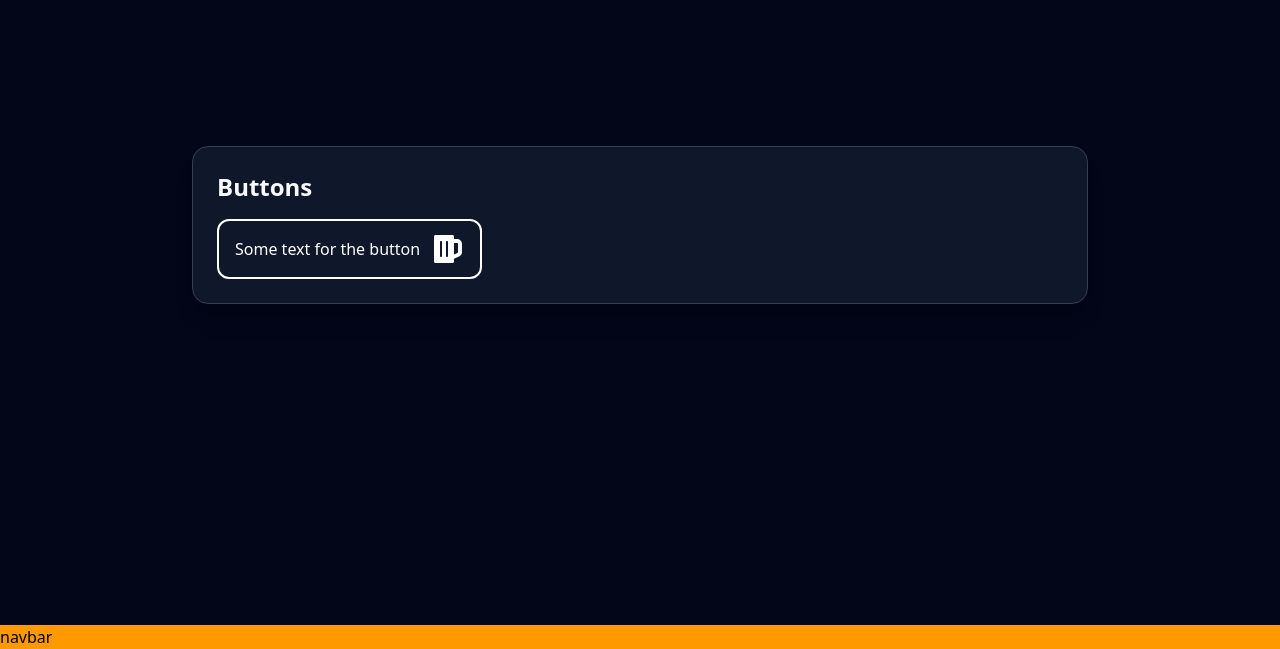
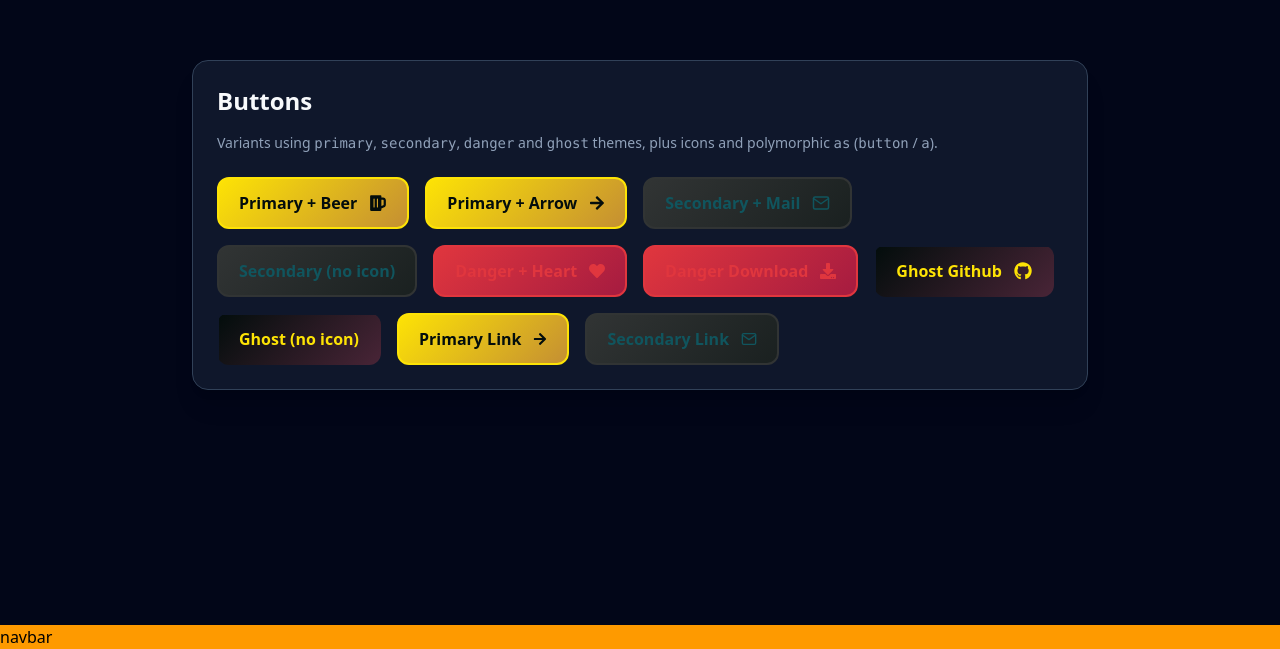
Before and after one commit to humbertoragazzini/primalport-rebuild, a Next.js app: page /components in a window 1280 px wide. Shown: the part 5523-6172 px from the top of the page. Built offline with nearby package versions, Linux system fonts and the light colour scheme.

Commit message:
addeed display buttons component

```diff
--- a/package.json
+++ b/package.json
@@ -9,6 +9,7 @@
     "lint": "eslint"
   },
   "dependencies": {
+    "framer-motion": "^12.23.24",
     "next": "16.0.3",
     "react": "19.2.0",
     "react-dom": "19.2.0",
--- a/src/app/components/components.tsx
+++ b/src/app/components/components.tsx
@@ -1,5 +1,13 @@
 import PpButton from "@/src/components/atoms/Button";
 import Heading from "@/src/components/atoms/Heading";
+import {
+  FaBeer,
+  FaArrowRight,
+  FaGithub,
+  FaDownload,
+  FaHeart,
+} from "react-icons/fa";
+import { FiMail } from "react-icons/fi";
 
 // one source of truth: all literals so Tailwind can see them
 const COLORS = [
@@ -85,13 +93,86 @@ export function HeadingShowcase() {
 }
 
 export function ButtonsShowcase() {
+  const buttons = [
+    {
+      label: "Primary + Beer",
+      theme: "primary" as const,
+      icon: <FaBeer size={18} />,
+    },
+    {
+      label: "Primary + Arrow",
+      theme: "primary" as const,
+      icon: <FaArrowRight size={16} />,
+    },
+    {
+      label: "Secondary + Mail",
+      theme: "secondary" as const,
+      icon: <FiMail size={18} />,
+    },
+    {
+      label: "Secondary (no icon)",
+      theme: "secondary" as const,
+      icon: null,
+    },
+    {
+      label: "Danger + Heart",
+      theme: "danger" as const,
+      icon: <FaHeart size={16} />,
+    },
+    {
+      label: "Danger Download",
+      theme: "danger" as const,
+      icon: <FaDownload size={16} />,
+    },
+    {
+      label: "Ghost Github",
+      theme: "ghost" as const,
+      icon: <FaGithub size={18} />,
+    },
+    {
+      label: "Ghost (no icon)",
+      theme: "ghost" as const,
+      icon: null,
+    },
+    {
+      label: "Primary Link",
+      theme: "primary" as const,
+      icon: <FaArrowRight size={14} />,
+      as: "a" as const,
+      href: "#primary-link",
+    },
+    {
+      label: "Secondary Link",
+      theme: "secondary" as const,
+      icon: <FiMail size={16} />,
+      as: "a" as const,
+      href: "#secondary-link",
+    },
+  ];
+
   return (
     <div className="min-h-screen flex items-center justify-center bg-slate-950 px-6 py-10">
       <div className="w-full max-w-4xl rounded-2xl bg-slate-900 border border-slate-700 p-6 shadow-xl">
         <h2 className="mb-4 text-2xl font-semibold text-slate-50">Buttons</h2>
 
-        <div className="space-y-10">
-          <PpButton></PpButton>
+        <p className="mb-6 text-sm text-slate-400">
+          Variants using <code>primary</code>, <code>secondary</code>,{" "}
+          <code>danger</code> and <code>ghost</code> themes, plus icons and
+          polymorphic <code>as</code> (<code>button</code> / <code>a</code>).
+        </p>
+
+        <div className="flex flex-wrap gap-4">
+          {buttons.map((btn, index) => (
+            <PpButton
+              key={index}
+              theme={btn.theme}
+              icon={btn.icon ?? undefined}
+              as={btn.as}
+              href={btn.href}
+            >
+              {btn.label}
+            </PpButton>
+          ))}
         </div>
       </div>
     </div>
--- a/src/components/atoms/Button.tsx
+++ b/src/components/atoms/Button.tsx
@@ -1,10 +1,76 @@
-import { FaBeer } from "react-icons/fa";
+"use client";
+import { ReactNode, ElementType } from "react";
+import { motion } from "framer-motion";
 
-export default function PpButton() {
+type Theme = "primary" | "secondary" | "danger" | "ghost";
+
+type PpButtonProps = {
+  as?: ElementType; // "button", "a", or any element/component
+  href?: string; // only used when rendering <a>
+  theme?: Theme;
+  icon?: ReactNode; // any icon, e.g. <FaBeer />
+  children: ReactNode;
+  className?: string;
+};
+
+// Gradients use your brand colors (hex values from your @theme)
+const gradients: Record<Theme, string> = {
+  // yellow-bright → plum
+  primary: "linear-gradient(135deg, #FDE305, #8C3B60)",
+  // graphite → deep-black
+  secondary: "linear-gradient(135deg, #313434, #030d0c)",
+  // red → burgundy
+  danger: "linear-gradient(135deg, #e0363e, #6B0142)",
+  // deep-black → plum
+  ghost: "linear-gradient(135deg, #030d0c, #8C3B60)",
+};
+
+// Tailwind classes using your custom colors
+const themes: Record<Theme, string> = {
+  primary: "border-yellow-bright text-deep-black",
+  secondary: "border-graphite text-light-grey",
+  danger: "border-red text-red",
+  ghost: "border-transparent text-yellow-bright",
+};
+
+export default function PpButton({
+  as: Component = "button",
+  href,
+  theme = "primary",
+  icon,
+  children,
+  className = "",
+  ...rest
+}: PpButtonProps) {
+  const MotionComponent = motion(Component as ElementType);
+
+  const baseStyles =
+    "inline-flex items-center justify-center gap-3 rounded-xl px-5 py-3 font-bold " +
+    "border-2 cursor-pointer " +
+    "transition-transform duration-200 ease-out " +
+    "hover:-translate-y-0.5";
+
   return (
-    <button className="border-2 border-white text-white rounded-xl py-3 px-4 flex items-center">
-      <span className="block">Some text for the button</span>
-      <FaBeer size={32} className="ml-3" />
-    </button>
+    <MotionComponent
+      href={Component === "a" ? href : undefined}
+      className={`${baseStyles} ${themes[theme]} ${className}`}
+      style={{
+        backgroundImage: gradients[theme],
+        backgroundSize: "200% 200%",
+        backgroundPosition: "0% 0%",
+        backgroundRepeat: "no-repeat",
+      }}
+      variants={{
+        rest: { backgroundPosition: "0% 0%" },
+        hover: { backgroundPosition: "100% 100%" },
+      }}
+      initial="rest"
+      whileHover="hover"
+      transition={{ duration: 0.8, ease: "easeInOut" }}
+      {...rest}
+    >
+      <span className="block">{children}</span>
+      {icon && <span className="flex items-center">{icon}</span>}
+    </MotionComponent>
   );
 }
```
Also changed, not shown: 1 other file (tests, documents, lock files or other folders).
